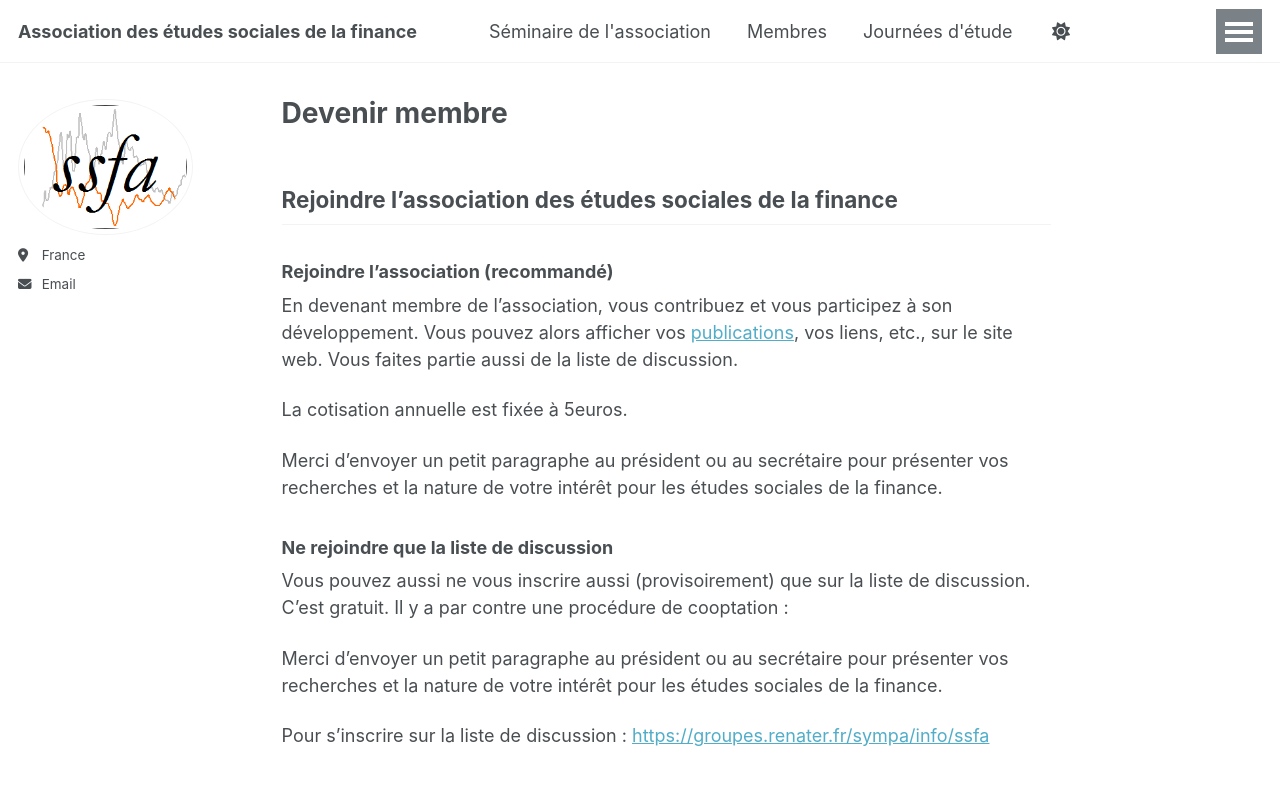
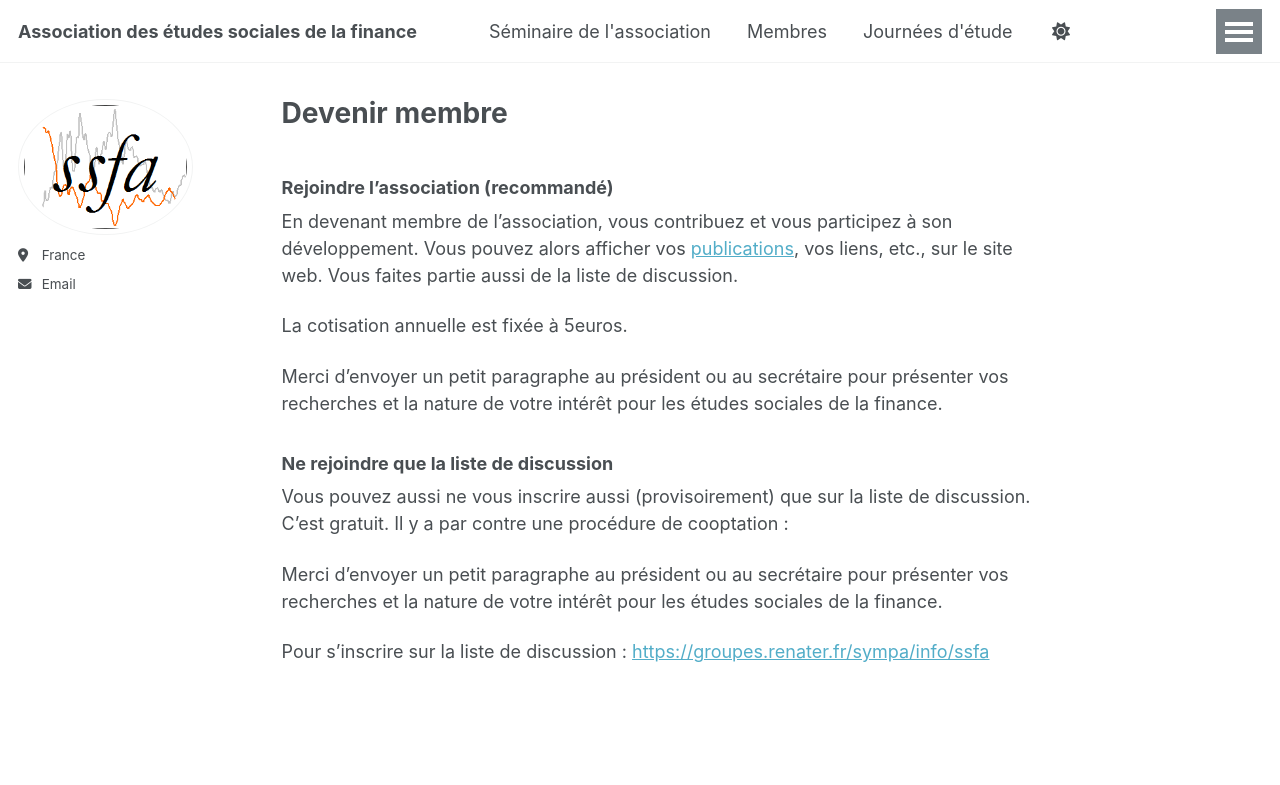
Before and after one commit to ssfa-aesf/ssfa-aesf.github.io, a Jekyll site: the page built from _pages/adhesion.md, in a window 1280 px wide and 962 px high. Shown: the top 785 px of the window. Built offline with Jekyll 4.4.1, drawn with Linux system fonts in a browser that asks for light colours.

Commit message:
Update adhesion.md

```diff
--- a/_pages/adhesion.md
+++ b/_pages/adhesion.md
@@ -4,7 +4,6 @@ permalink: /adhesion/
 author_profile: true
 
 ---
-## Rejoindre l'association des études sociales de la finance
 
 ### Rejoindre l’association (recommandé)
 En devenant membre de l’association, vous contribuez et vous participez à son développement. Vous pouvez alors afficher vos [publications](/publications/), vos liens, etc., sur le site web. Vous faites partie aussi de la liste de discussion.
```
